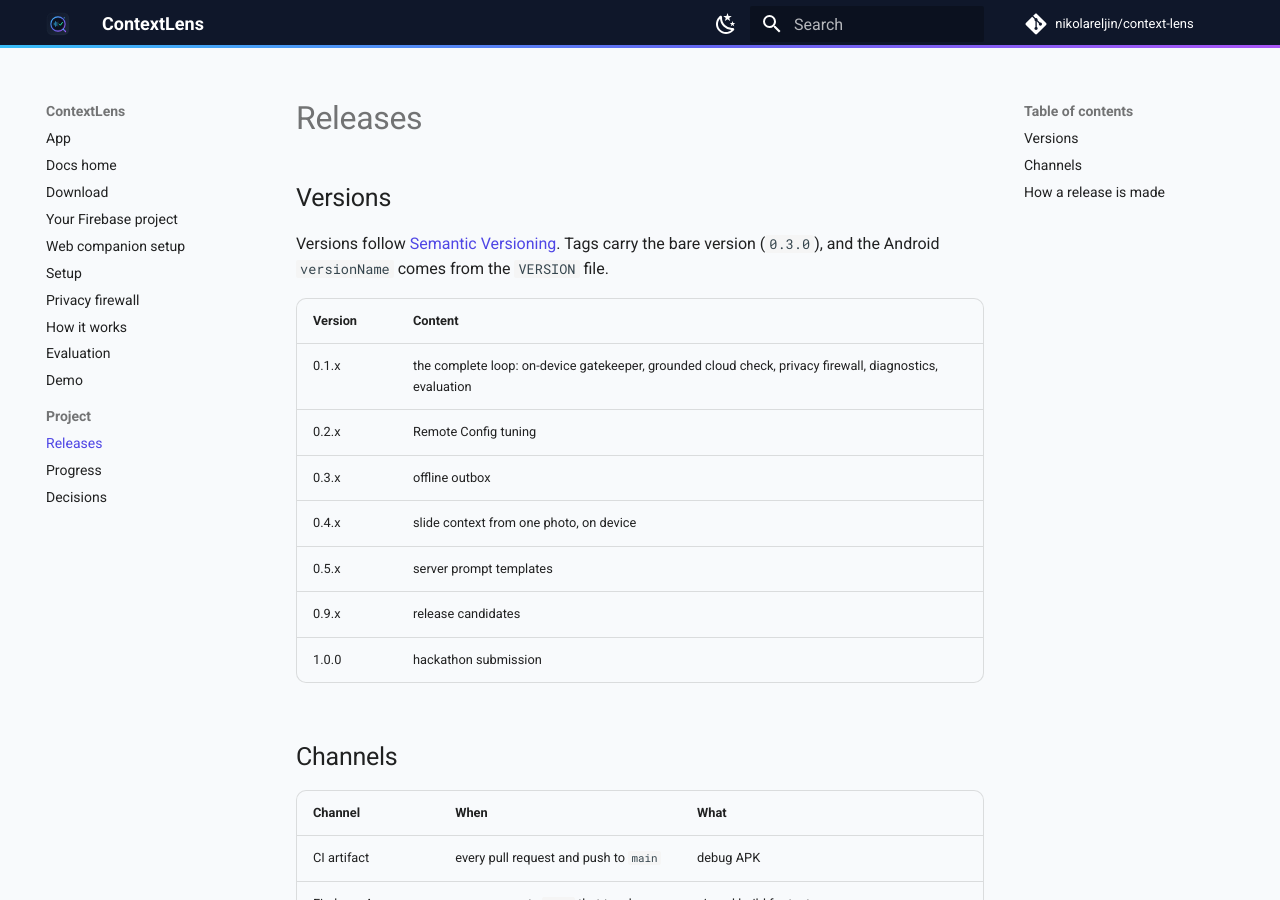
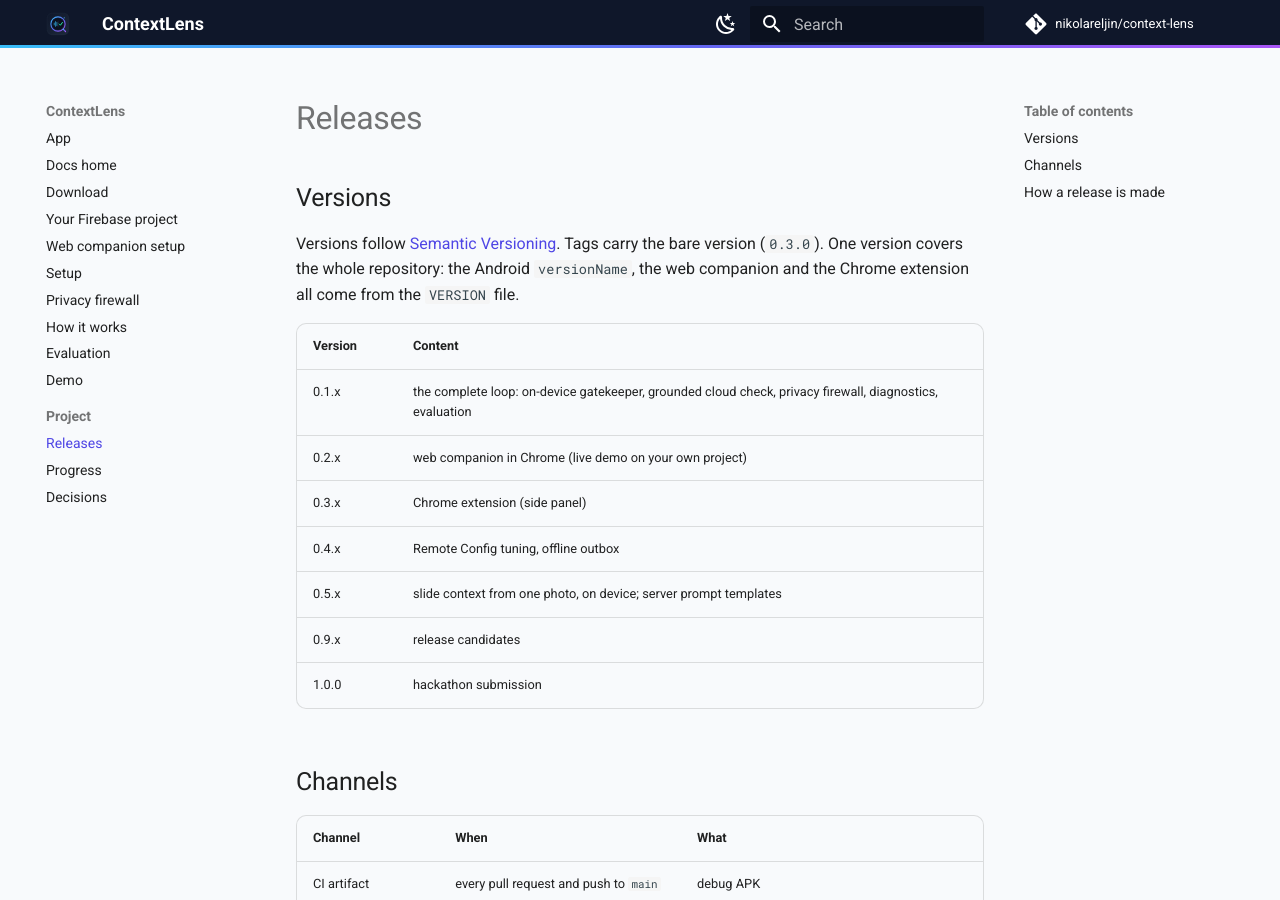
Before and after one commit to nikolareljin/context-lens, an MkDocs documentation site: the page built from docs/releases.md, in a window 1280 px wide and 900 px high. Built offline with MkDocs 1.6.1 and Material for MkDocs 9.7.7, drawn with Linux system fonts in a browser that asks for light colours; plug-ins that fetch from the network failed and are left out; comment, search, counter and statistics services are not loaded.

Commit message:
chore(release): prepare 0.2.0, the web companion live demo with one version for the whole repository

```diff
--- a/docs/releases.md
+++ b/docs/releases.md
@@ -2,15 +2,15 @@
 
 ## Versions
 
-Versions follow [Semantic Versioning](https://semver.org/). Tags carry the bare version (`0.3.0`), and the Android `versionName` comes from the `VERSION` file.
+Versions follow [Semantic Versioning](https://semver.org/). Tags carry the bare version (`0.3.0`). One version covers the whole repository: the Android `versionName`, the web companion and the Chrome extension all come from the `VERSION` file.
 
 | Version | Content |
 |---|---|
 | 0.1.x | the complete loop: on-device gatekeeper, grounded cloud check, privacy firewall, diagnostics, evaluation |
-| 0.2.x | Remote Config tuning |
-| 0.3.x | offline outbox |
-| 0.4.x | slide context from one photo, on device |
-| 0.5.x | server prompt templates |
+| 0.2.x | web companion in Chrome (live demo on your own project) |
+| 0.3.x | Chrome extension (side panel) |
+| 0.4.x | Remote Config tuning, offline outbox |
+| 0.5.x | slide context from one photo, on device; server prompt templates |
 | 0.9.x | release candidates |
 | 1.0.0 | hackathon submission |
 
```
Also changed, not shown: CHANGELOG.md (+4 -0 lines), docs/download.md (+1 -1 lines), docs/implementation-progress.md (+4 -0 lines), docs/index.md (+1 -1 lines), 3 other files.
